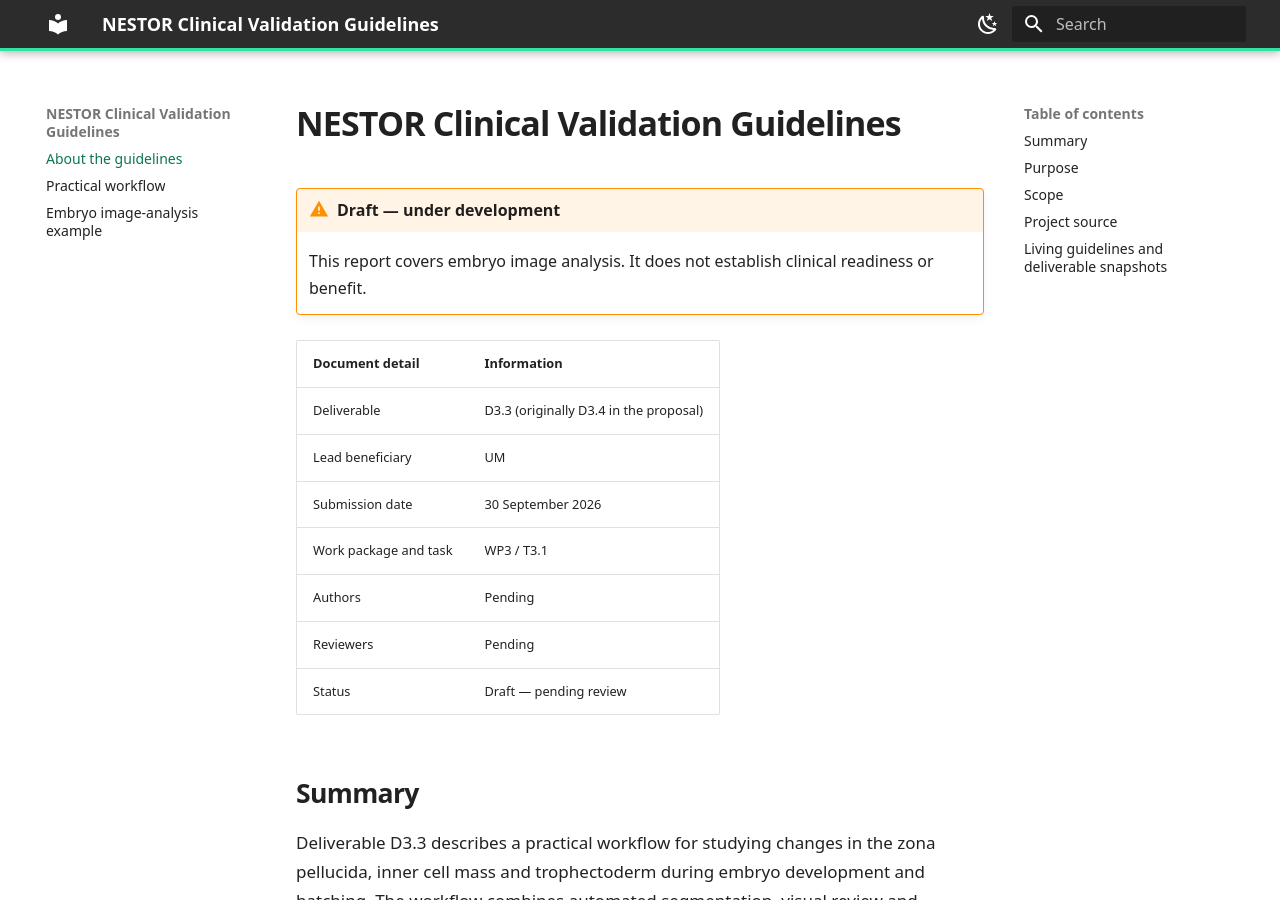
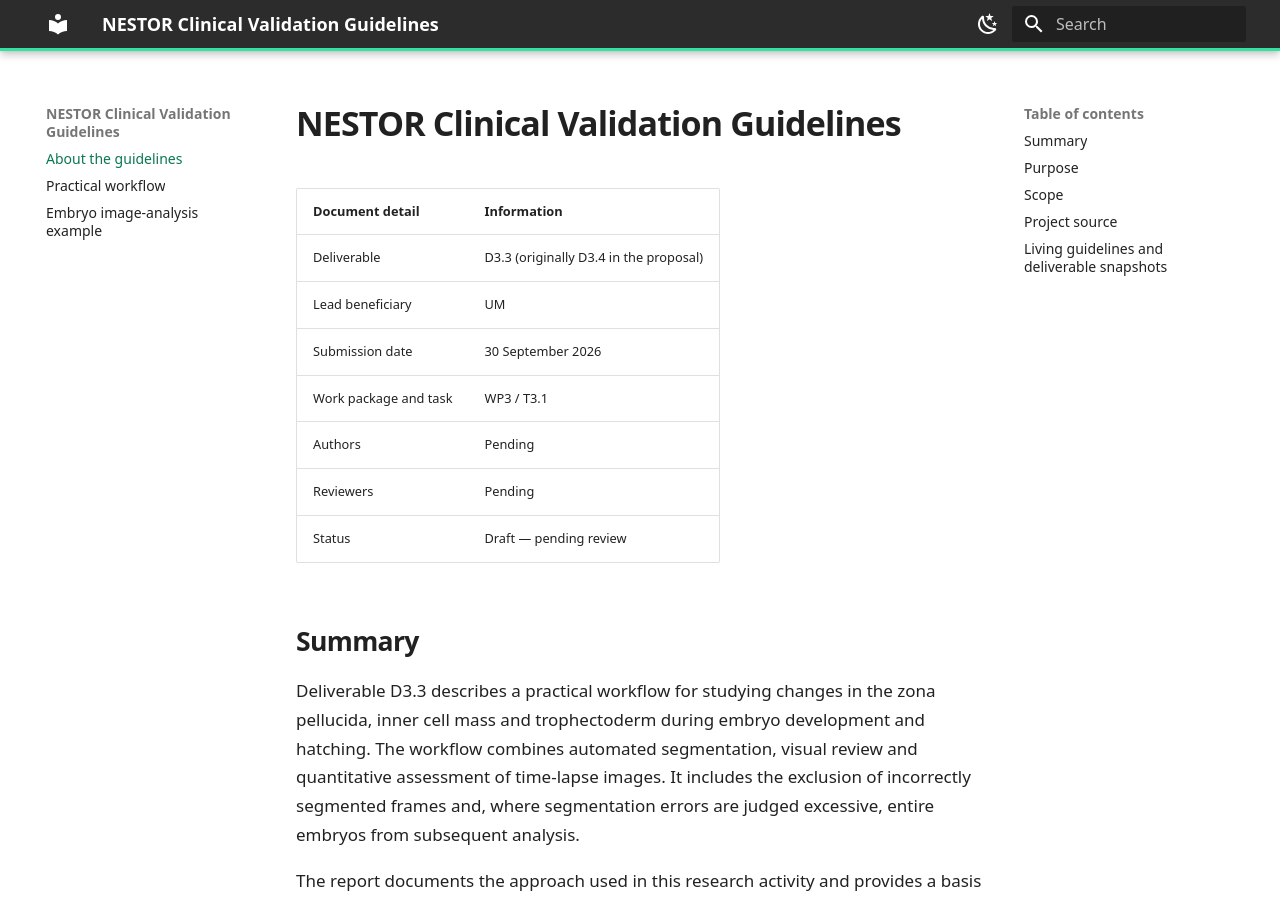
Before and after one commit to GeorgeKazakis/nestor-sops, an MkDocs documentation site: the page built from docs/index.md, in a window 1280 px wide and 900 px high. Built offline with MkDocs 1.6.1 and Material for MkDocs 9.7.7, drawn with Linux system fonts in a browser that asks for light colours.

Commit message:
Remove status banners from guidelines pages

```diff
--- a/docs/index.md
+++ b/docs/index.md
@@ -1,7 +1,4 @@
 # NESTOR Clinical Validation Guidelines
-
-!!! warning "Draft — under development"
-    This report covers embryo image analysis. It does not establish clinical readiness or benefit.
 
 | Document detail | Information |
 | --- | --- |
```
Also changed, not shown: docs/practical-workflow.md (+0 -3 lines).
